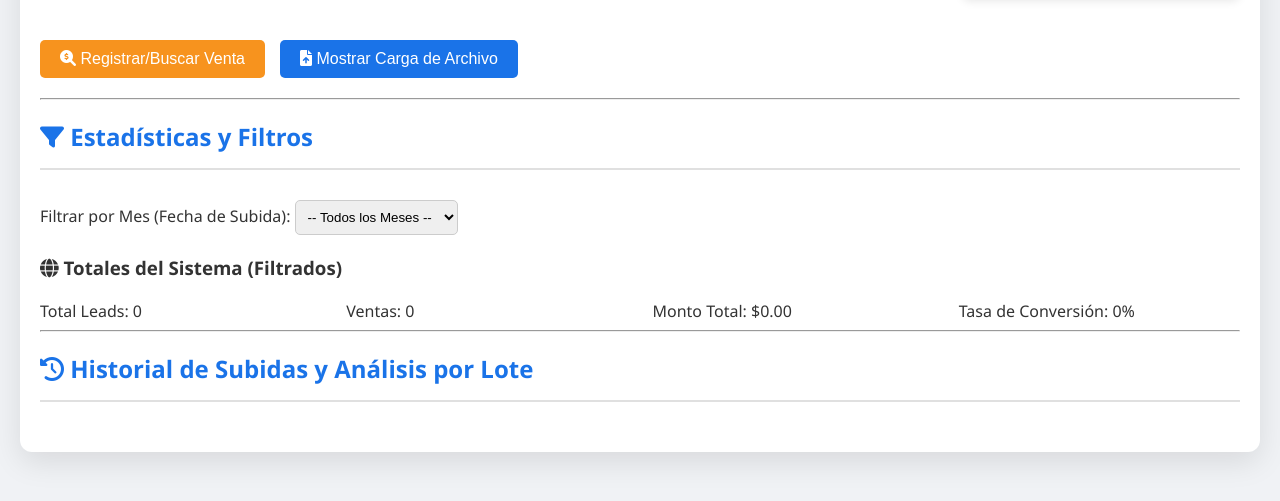
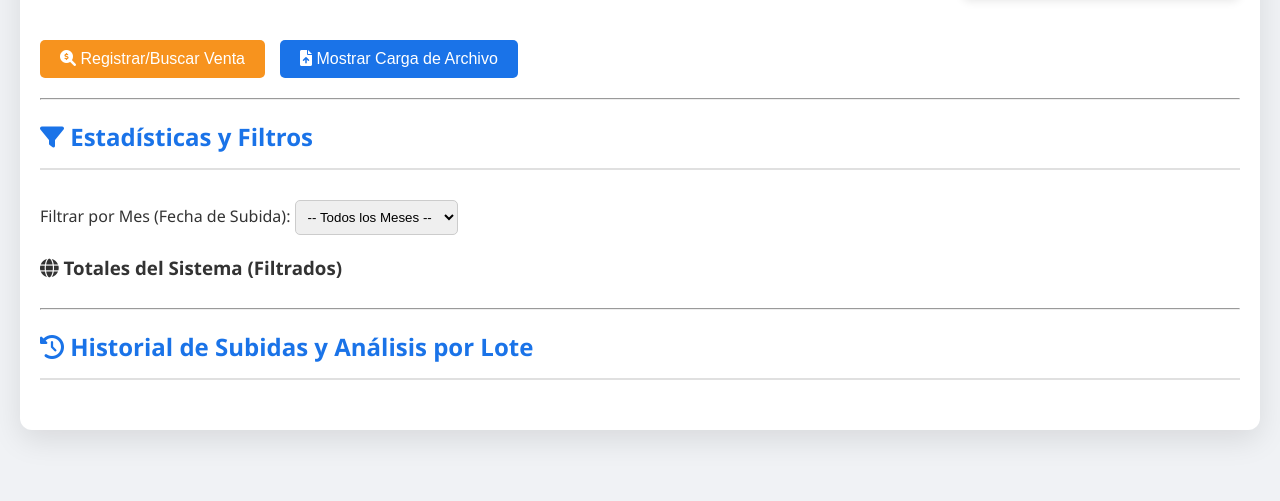
Before and after one commit to wallaceaburto04-design/leads_app, a plain HTML site: page index.html in a window 1280 px wide. Shown: the part 141-642 px from the top of the page. Drawn offline with Linux system fonts and the light colour scheme; no server answers.

Commit message:
Update index.html

```diff
--- a/index.html
+++ b/index.html
@@ -100,12 +100,9 @@
         </form>
 
         <h3 id="global-stats-title"><i class="fas fa-globe"></i> Totales del Sistema (Filtrados)</h3>
+
         <div class="stats-grid" id="global-stats-container">
-            <div class="stat-box">Total Leads: <span id="total-leads">0</span></div>
-            <div class="stat-box">Ventas: <span id="total-sales">0</span></div>
-            <div class="stat-box">Monto Total: <span id="total-amount">$0.00</span></div>
-            <div class="stat-box">Tasa de Conversión: <span id="conversion-rate">0%</span></div>
-        </div>
+            </div>
 
         <hr>
 
```
